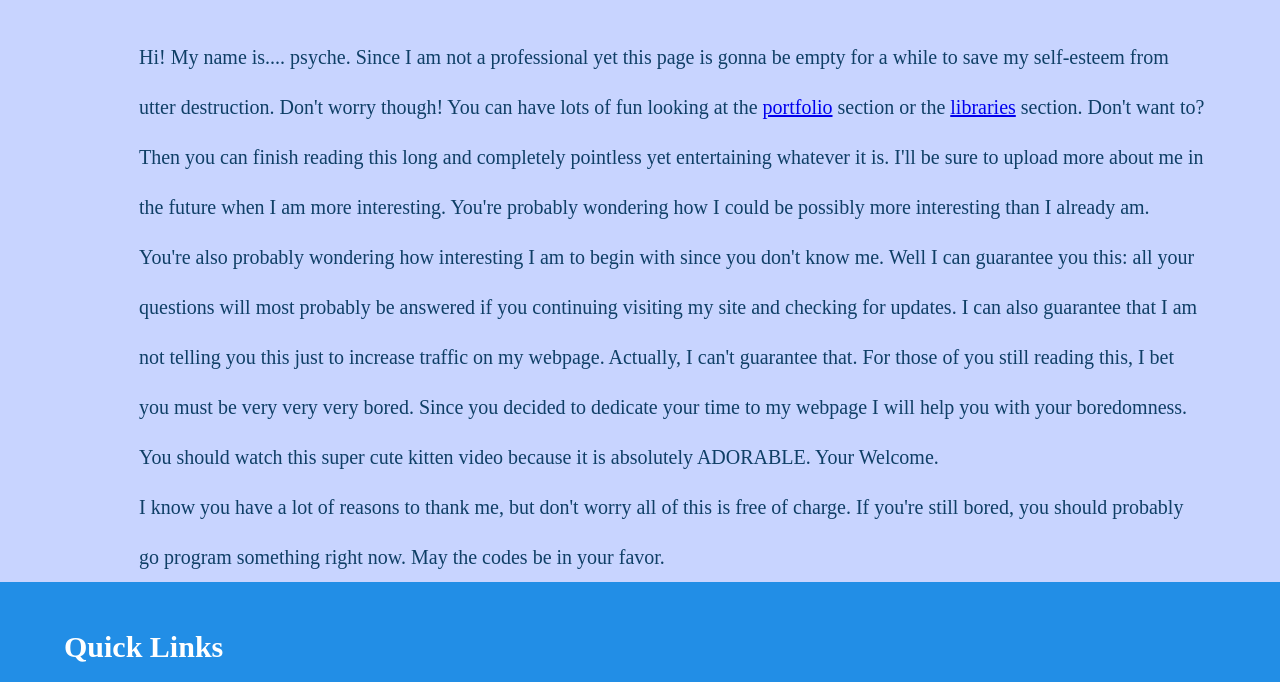
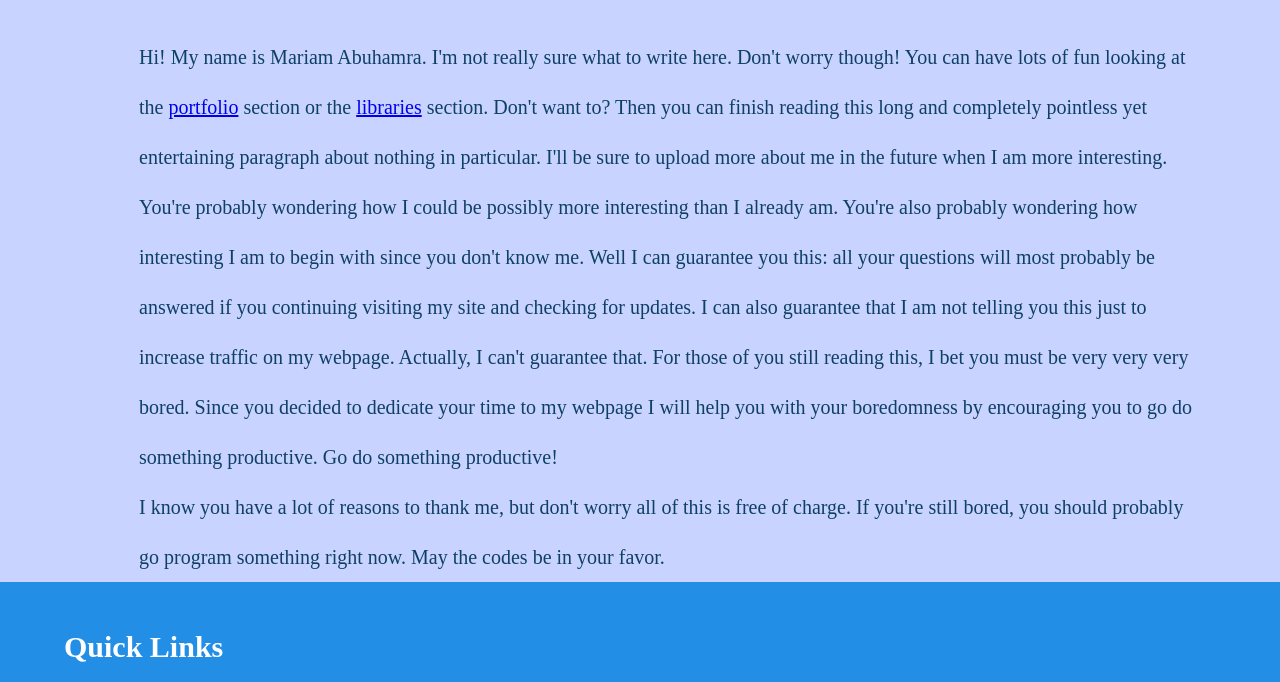
Before and after one commit to momo4646/momo4646.github.io, a plain HTML site: page aboutme.html in a window 1280 px wide. Shown: the part 1743-2425 px from the top of the page. Drawn offline with Linux system fonts and the light colour scheme.

Commit message:
Update aboutme.html

```diff
--- a/aboutme.html
+++ b/aboutme.html
@@ -25,9 +25,8 @@
       <div class="profile-contain">
         <h2>Name Something</h2>
         <img src="img/library.png" alt="html code">
-        <p> Hi! My name is.... psyche. Since I am not a professional yet this page is gonna be empty for a while to save my self-esteem from utter destruction. Don't worry though! You can have lots of fun looking at the <a href="myportfolio.html">portfolio</a> section or the <a href="codinglibrary.html">libraries</a> section. Don't want to? Then you can finish reading this long and completely pointless yet entertaining whatever it is. I'll be sure to upload more about me in the future when I am more interesting. You're probably wondering how I could be possibly more interesting than I already am. You're also probably wondering how interesting I am to begin with since you don't know me. Well I can guarantee you this: all your questions will most probably be answered if you continuing visiting my site and checking for updates. I can also guarantee that I am not telling you this just to increase traffic on my webpage. Actually, I can't guarantee that. For those of you still reading this, I bet you must be very very very bored. Since you decided to dedicate your time to my webpage I will help you with your boredomness. You should watch this super cute kitten video because it is absolutely ADORABLE. Your Welcome.
+        <p> Hi! My name is Mariam Abuhamra. I'm not really sure what to write here. Don't worry though! You can have lots of fun looking at the <a href="myportfolio.html">portfolio</a> section or the <a href="codinglibrary.html">libraries</a> section. Don't want to? Then you can finish reading this long and completely pointless yet entertaining paragraph about nothing in particular. I'll be sure to upload more about me in the future when I am more interesting. You're probably wondering how I could be possibly more interesting than I already am. You're also probably wondering how interesting I am to begin with since you don't know me. Well I can guarantee you this: all your questions will most probably be answered if you continuing visiting my site and checking for updates. I can also guarantee that I am not telling you this just to increase traffic on my webpage. Actually, I can't guarantee that. For those of you still reading this, I bet you must be very very very bored. Since you decided to dedicate your time to my webpage I will help you with your boredomness by encouraging you to go do something productive. Go do something productive!
         </p>
-        <iframe width="560" height="315" src="https://www.youtube.com/embed/obZ7R2ZpXoA" title="YouTube video player" frameborder="0" allow="accelerometer; autoplay; clipboard-write; encrypted-media; gyroscope; picture-in-picture" allowfullscreen></iframe>
         <p>I know you have a lot of reasons to thank me, but don't worry all of this is free of charge. If you're still bored, you should probably go program something right now. May the codes be in your favor.</p>
       </div>
 
```
